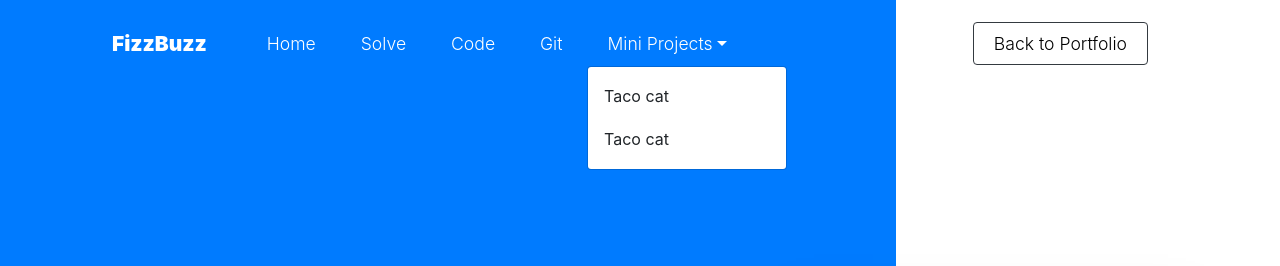
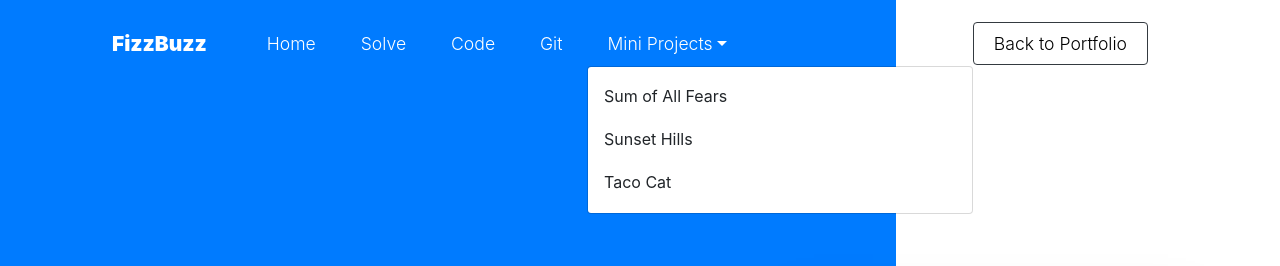
Before and after one commit to PeterBGuthrie/FizzBuzz, a plain HTML site: page index.html in a window 1280 px wide. Both pictures are taken after a click on the link "Mini Projects". Shown: the top 266 px of the page. Drawn offline with nearby package versions, Linux system fonts and the light colour scheme; files that its build step writes are made by us from their sources; a web font is replaced by a local one.

Commit message:
alpha order

```diff
--- a/index.html
+++ b/index.html
@@ -57,8 +57,9 @@
                     <a class="dropdown-toggle nav-link" data-toggle="dropdown">Mini Projects</a>
                     <div class="dropdown-menu bgColor">
                         <div class="dropdown-content">
-                            <a href="https://tacocatisheretohelp.netlify.app" class="dropdown-item nav-link">Taco cat</a>
-                            <a href="https://tacocatisheretohelp.netlify.app" class="dropdown-item nav-link">Taco cat</a>
+                            <a href="https://sumofallfearspeterg.netlify.app/" class="dropdown-item nav-link">Sum of All Fears</a>
+                            <a href="https://sunsethillspeterg.netlify.app/" class="dropdown-item nav-link">Sunset Hills</a>
+                            <a href="https://tacocatpeterg.netlify.app/index.html" class="dropdown-item nav-link">Taco Cat</a>
                         </div>
                     </div>
                 </li>
```
